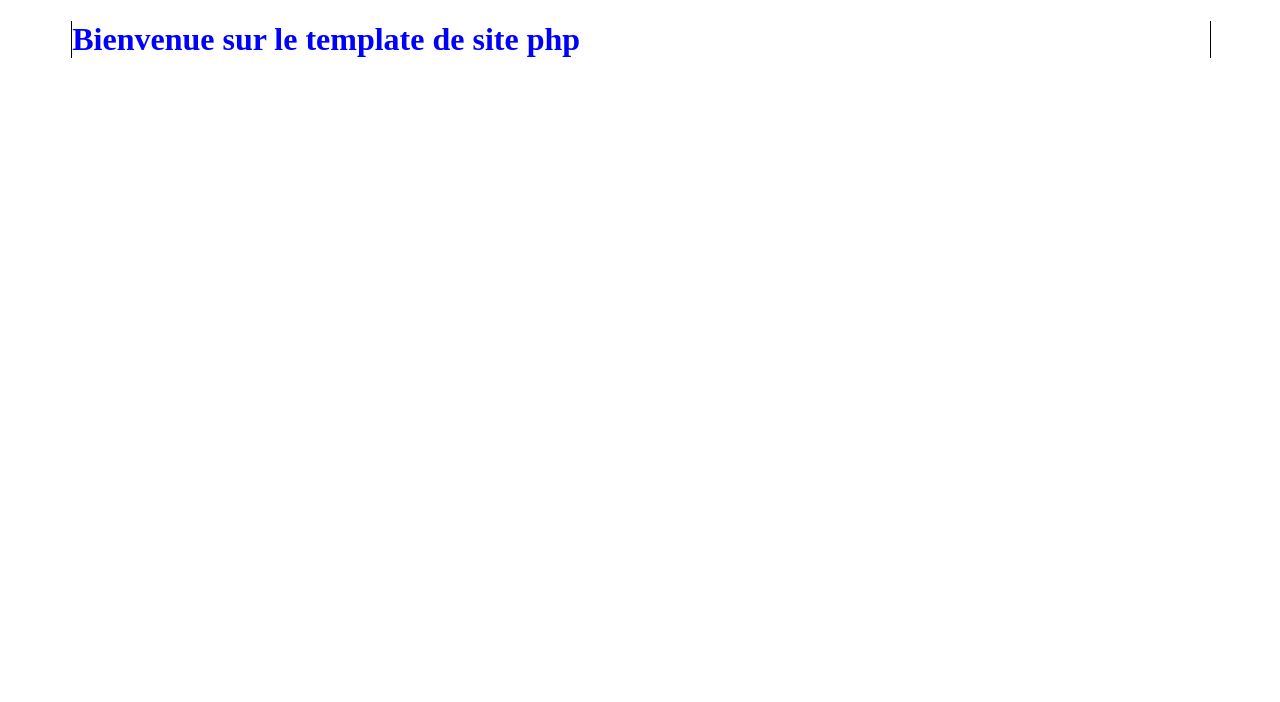
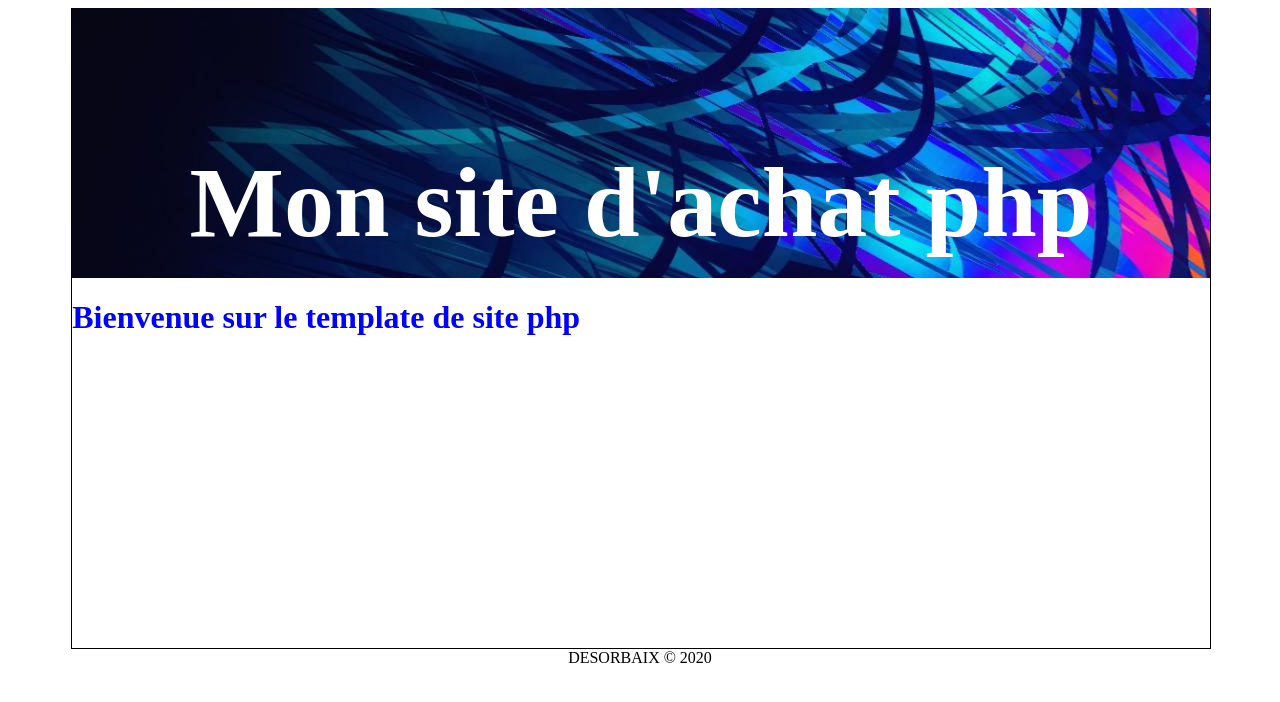
Before and after one commit to champix56/phh_correction, a PHP site: page / in a window 1280 px wide. Shown: the top 702 px of the page. Run offline with PHP 8.4, Linux system fonts and the light colour scheme.

Commit message:
template agrement

```diff
--- a/index.php
+++ b/index.php
@@ -8,7 +8,9 @@
     </head>
     <body>
         <div id="main">
+            <header><h1>Mon site d'achat php</h1></header>
             <h1>Bienvenue sur le template de site php</h1>
         </div>
+        <div id="footer">DESORBAIX &copy; 2020</div>
     </body>
 </html>
--- a/styles/styles.css
+++ b/styles/styles.css
@@ -6,4 +6,21 @@ body{
     margin-left: 5%;
     border-left: 1px solid black;
     border-right: 1px solid black;
+    border-bottom: 1px solid black;
+    min-height: 80vh;
 }
+header{
+    background-image: url(../img/header.jpg);
+    height: 200px;
+    text-align: center;
+    padding-top:70px;
+    padding-bottom:0;
+    color: white;
+    font-size: 50px;
+    font-weight: 900;
+}
+#footer{
+    text-align: center;
+    color: black;
+    display: block  ;
+}
```
Also changed, not shown: img/header.jpg (added).
